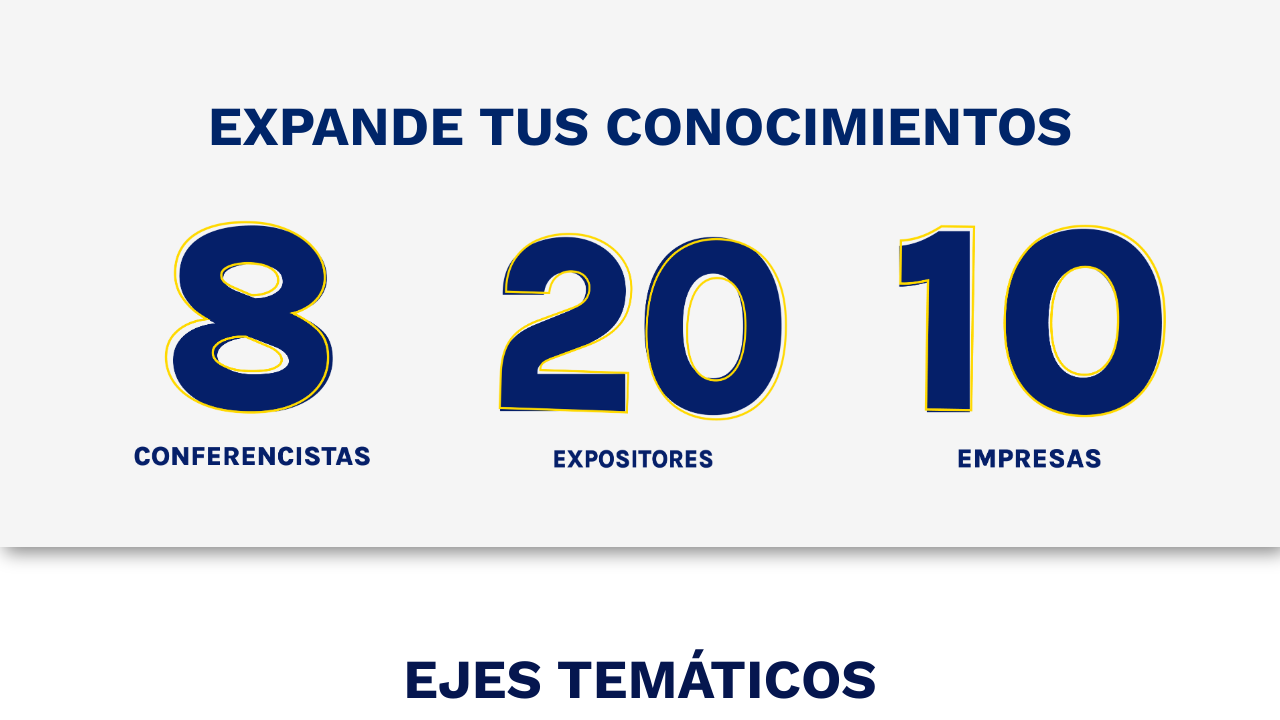
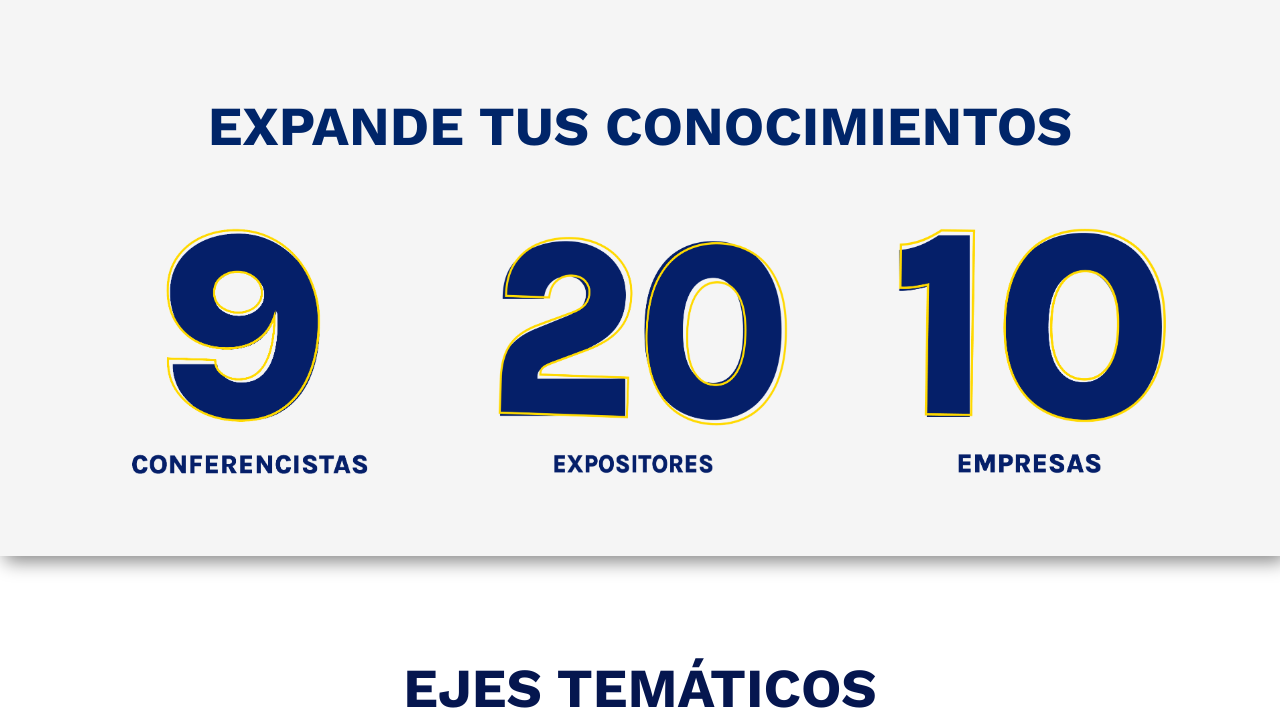
Before and after one commit to daniela28288/Congreso, a PHP site: page / in a window 1280 px wide. Shown: the part 901-1621 px from the top of the page. Run offline with PHP 8.4, Linux system fonts and the light colour scheme.

Commit message:
Se cambió el icono del numero 8 por el númeor 9

```diff
--- a/index.php
+++ b/index.php
@@ -39,7 +39,7 @@
         <h1>EXPANDE TUS CONOCIMIENTOS</h1>
         <br>
         <div class="container-iconos-numericos">
-            <img class="icono-numero" src="img/numero-ocho.png" alt="conferencistas">
+            <img class="icono-numero" src="img/nueve.png" alt="conferencistas">
             <img class="icono-numero" src="img/icono-numero-veinte.png" alt="expositores">
             <img class="icono-numero" src="img/icono-numero-diez.png" alt="empresas">
         </div>
```
Also changed, not shown: img/nueve.png (added).
